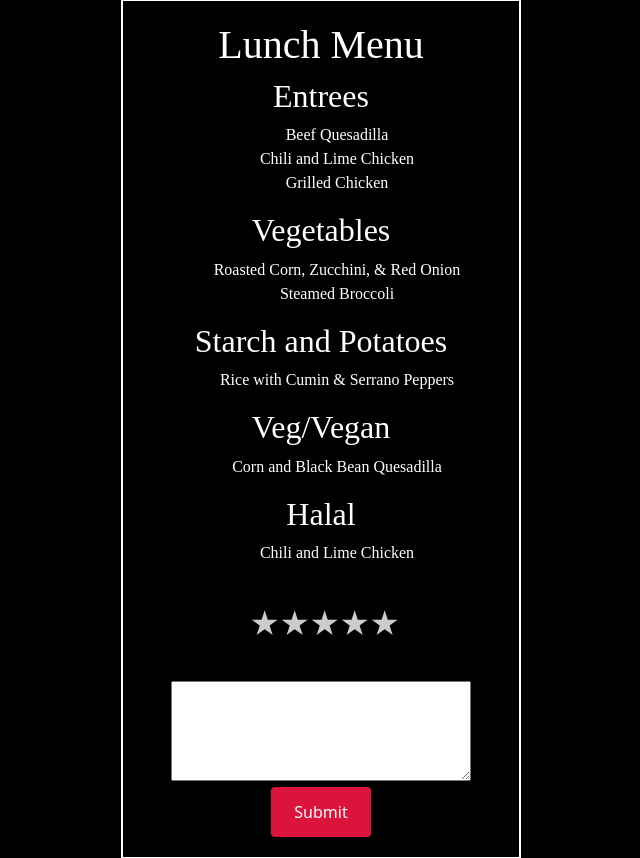
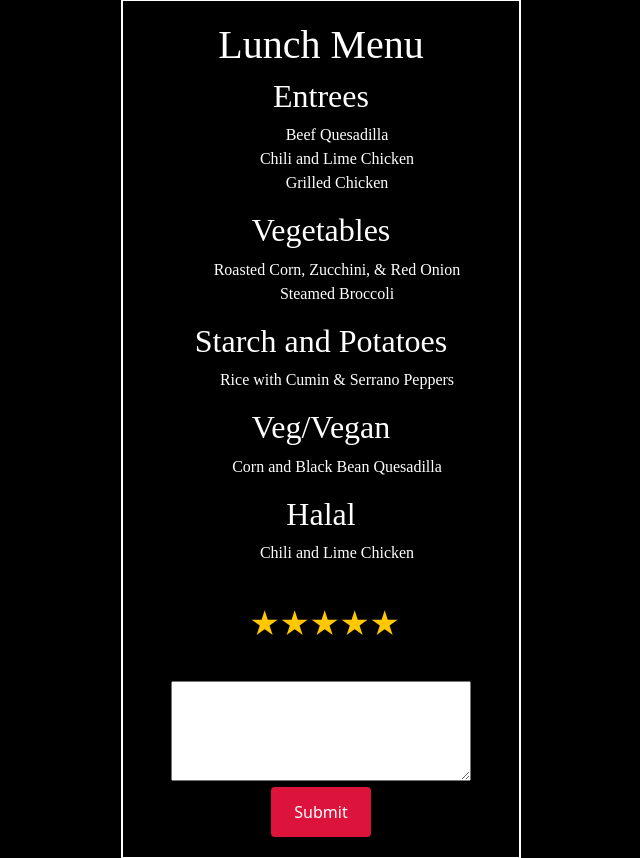
Before and after one commit to alexli2800/CS50project, a Flask app: page /lunch in a window 1280 px wide, with the box ticked. Shown: the part 113-971 px from the top of the page, without its empty margins (319-959 px from the left). Run offline with Flask 3, Linux system fonts and the light colour scheme; a user stored in the database is signed in; data comes from the database, SQL or seed files in the repository; some libraries are stand-ins or nearby versions.

Commit message:
Wed, Dec 6, 2023, 3:37 PM -05:00

```diff
--- a/static/styles.css
+++ b/static/styles.css
@@ -154,6 +154,10 @@ body {
   .rate:not(:checked) > label:before {
       content: '\2605';
   }
+  /* keeps stars yellow after selected */
+  .rate > input:checked ~ label {
+      color: #ffc700;
+  }
   /* makes bright yellow color when selected and not hovered */
   .rate:not(:checked) > label:hover,
   .rate:not(:checked) > label:hover ~ label {
```
Also changed, not shown: 1 other file.
